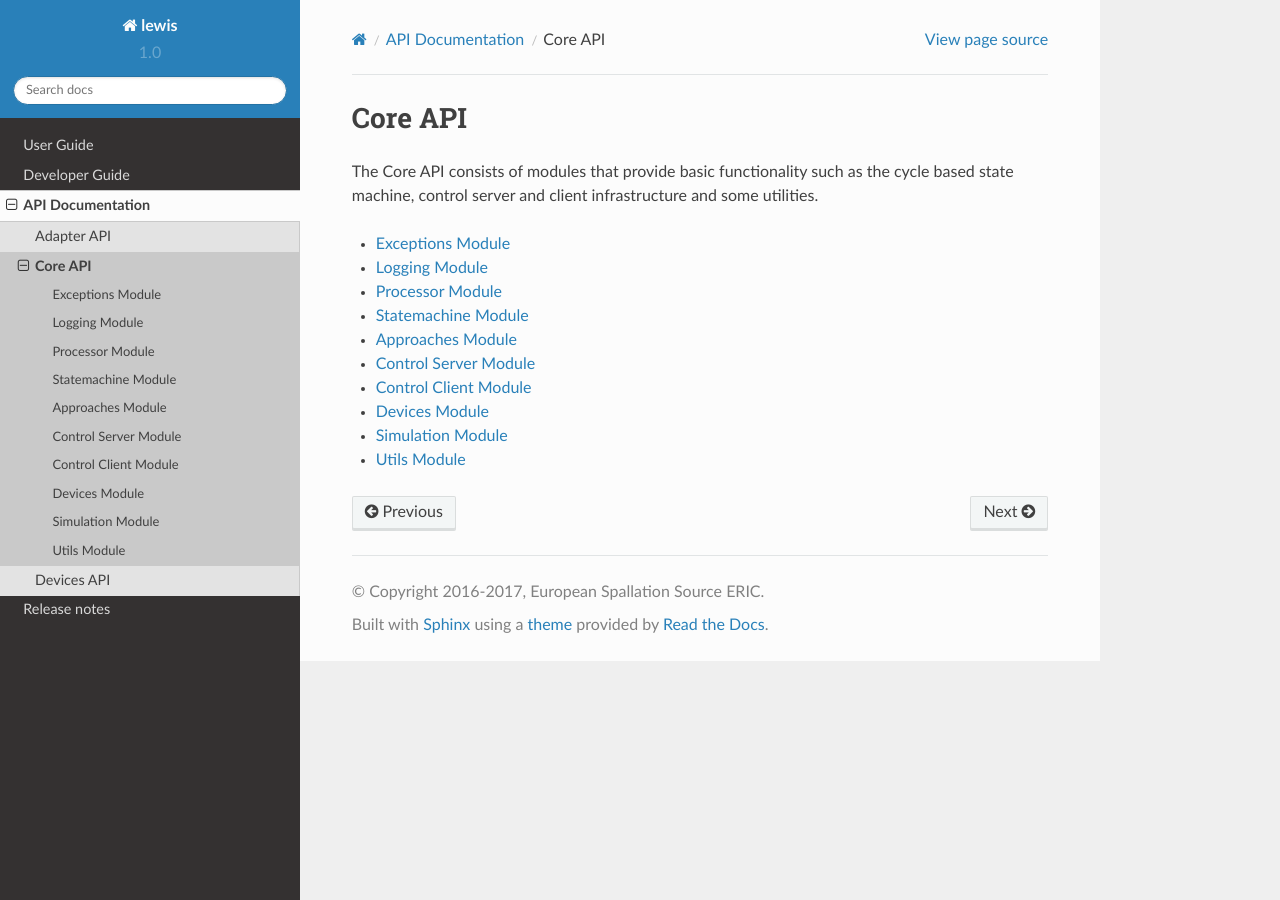
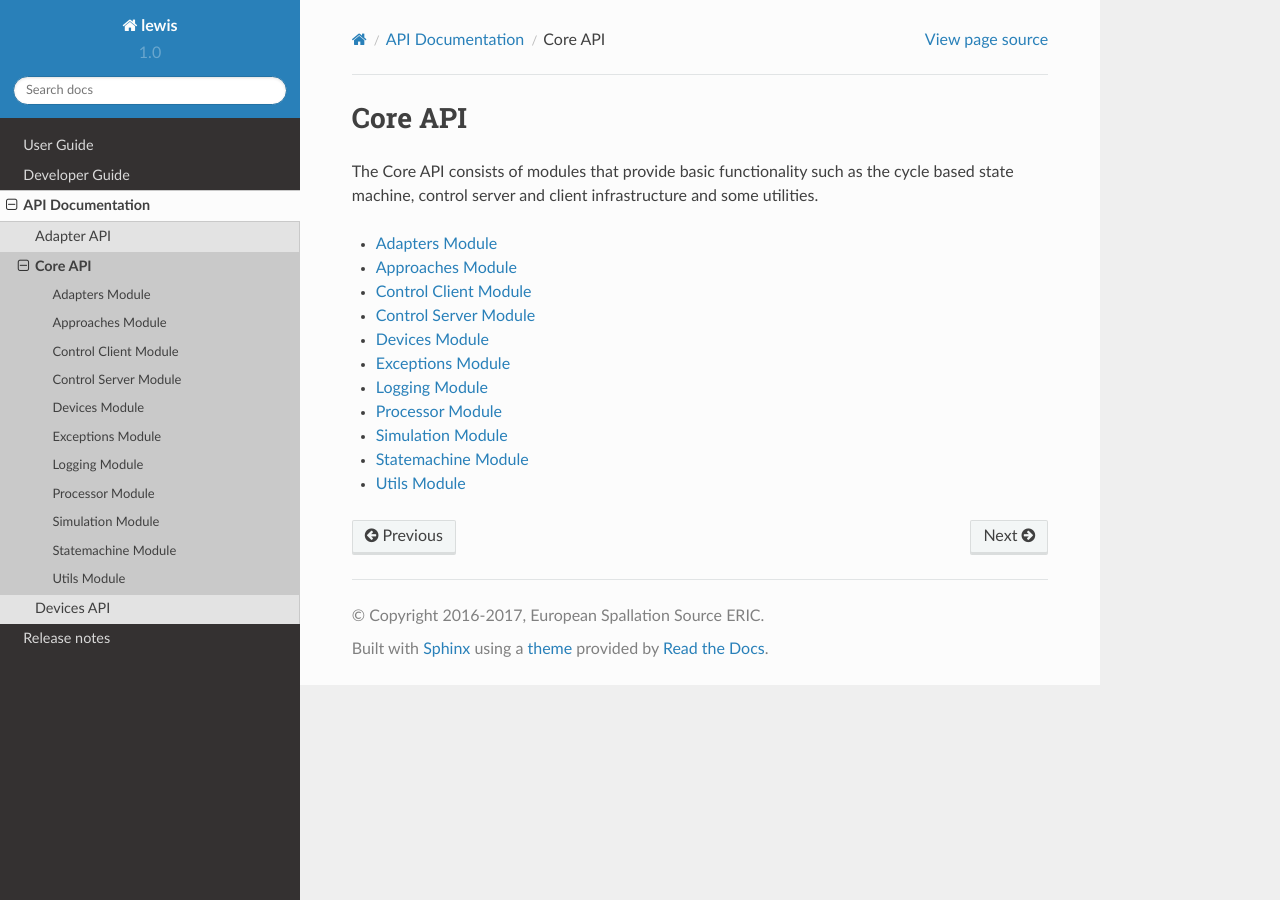
Before and after one commit to ISISComputingGroup/lewis-ess, a Sphinx documentation site: the page built from docs/api/core.rst, in a window 1280 px wide. Built offline with Sphinx 7.4.7 and the Read the Docs theme 2.0.0, drawn with Linux system fonts in a browser that asks for light colours; formulas are drawn with MathJax 3.

Commit message:
Clean up adapter documentation
After moving adapters to `core.adapters`, we forgot to also
modify the documentation. This fixes the documentation, plus
the core APIs are now alphabetically ordered which is easier
to scan through.

```diff
--- a/docs/api/adapters.rst
+++ b/docs/api/adapters.rst
@@ -1,14 +1,11 @@
 Adapter API
 ===========
 
-The Adapter API consists of a general :mod:`~lewis.adapters`-module that defines a base class
-for all specific adapters. These specific adapters in turn define slightly different utilities
-for writing device interfaces.
+.. automodule:: lewis.adapters
 
 .. toctree::
     :maxdepth: 2
 
-    adapters/adapters
     adapters/epics
     adapters/modbus
     adapters/stream
--- a/docs/api/adapters/adapters.rst
+++ /dev/null
@@ -1,5 +0,0 @@
-The Adapters Module
--------------------
-
-.. automodule:: lewis.adapters
-    :members:
--- a/docs/api/core.rst
+++ b/docs/api/core.rst
@@ -7,13 +7,14 @@ state machine, control server and client infrastructure and some utilities.
 .. toctree::
     :maxdepth: 2
 
+    core/adapters
+    core/approaches
+    core/control_client
+    core/control_server
+    core/devices
     core/exceptions
     core/logging
     core/processor
+    core/simulation
     core/statemachine
-    core/approaches
-    core/control_server
-    core/control_client
-    core/devices
-    core/simulation
     core/utils
--- /dev/null
+++ b/docs/api/core/adapters.rst
@@ -0,0 +1,5 @@
+Adapters Module
+---------------
+
+.. automodule:: lewis.core.adapters
+    :members:
```
Also changed, not shown: 1 other file.
